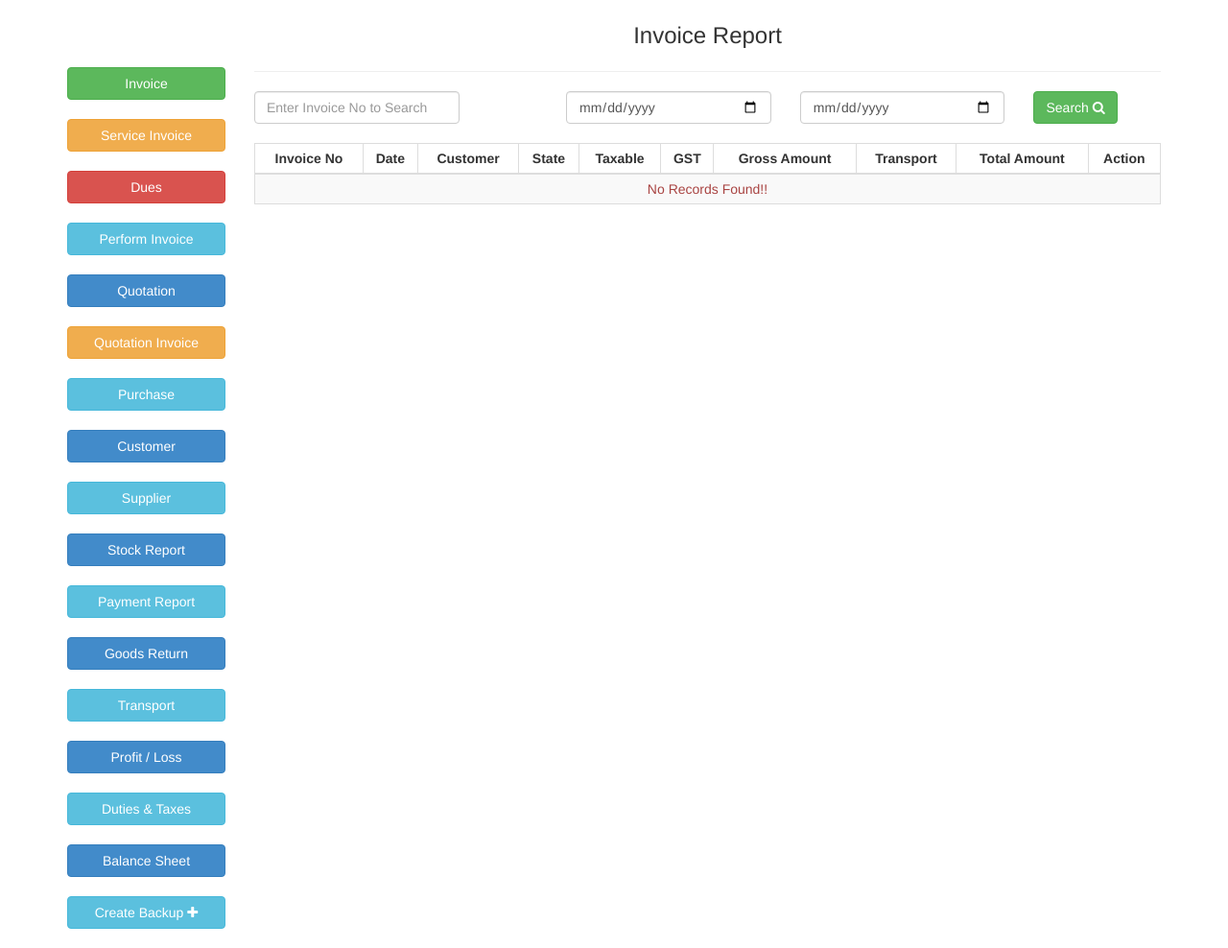
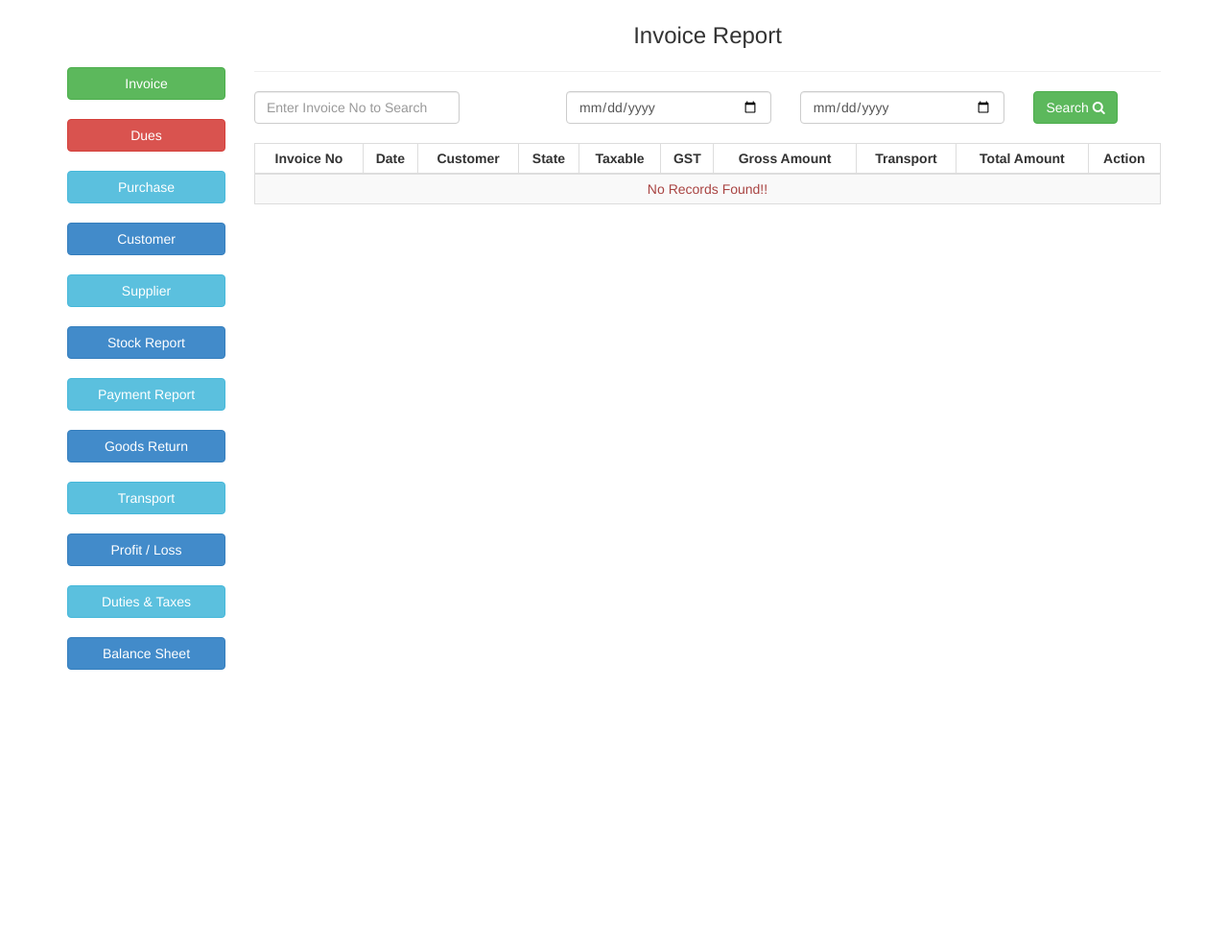
Before and after one commit to anandbrightcode/blank_inventory, a PHP site: page /reports/index.php in a window 1280 px wide. Shown: the part 152-1140 px from the top of the page at 96% size. After the commit the page ends 850 px from the top, so only its background shows below. Run offline with PHP 8.4, Linux system fonts and the light colour scheme; the visitor is signed in with stand-in values (Sample User, id 1); data that the repository does not hold is empty.

Commit message:
Update sidebar.php

```diff
--- a/reports/sidebar.php
+++ b/reports/sidebar.php
@@ -1,9 +1,9 @@
 <a href="../reports/?pagename=report" class="btn btn-success" style="width:100%">Invoice</a><br /><br />
-<a href="invoiceservice.php?pagename=report" class="btn btn-warning" style="width:100%"> Service Invoice</a><br /><br />
+<!-- <a href="invoiceservice.php?pagename=report" class="btn btn-warning" style="width:100%"> Service Invoice</a><br /><br /> -->
 <a href="dues.php?pagename=report" class="btn btn-danger" style="width:100%">Dues</a><br /><br />
-<a href="performa.php?pagename=report" class="btn btn-info" style="width:100%">Perform Invoice</a><br /><br />
-<a href="quotation.php?pagename=report" class="btn btn-primary" style="width:100%">Quotation</a><br /><br />
-<a href="qutoservice.php?pagename=report" class="btn btn-warning" style="width:100%">Quotation Invoice</a><br /><br />
+<!-- <a href="performa.php?pagename=report" class="btn btn-info" style="width:100%">Perform Invoice</a><br /><br /> -->
+<!-- <a href="quotation.php?pagename=report" class="btn btn-primary" style="width:100%">Quotation</a><br /><br /> -->
+<!-- <a href="qutoservice.php?pagename=report" class="btn btn-warning" style="width:100%">Quotation Invoice</a><br /><br /> -->
 <a href="purchase_order.php?pagename=report" class="btn btn-info" style="width:100%">Purchase</a><br /><br />
 <a href="customer.php?pagename=report" class="btn btn-primary" style="width:100%">Customer</a><br /><br />
 <a href="supplier.php?pagename=report" class="btn btn-info" style="width:100%">Supplier</a><br /><br />
@@ -14,7 +14,7 @@
 <a href="profitloss.php?pagename=report" class="btn btn-primary" style="width:100%">Profit / Loss</a><br /><br />
 <a href="taxes.php?pagename=report" class="btn btn-info" style="width:100%">Duties &amp; Taxes</a><br /><br />
 <a href="balancesheet.php?pagename=report" class="btn btn-primary" style="width:100%">Balance Sheet</a><br /><br />
-<a href="../backup/" class="btn btn-info" style="width:100%" onClick="createBackup();">Create Backup <i class="fa fa-plus"></i></a><br /><br />
+<!-- <a href="../backup/" class="btn btn-info" style="width:100%" onClick="createBackup();">Create Backup <i class="fa fa-plus"></i></a><br /><br /> -->
 <script>
 	function createBackup(){
 		alert("Copy and Keep the Downloaded Backup File in a Different Drive!");
```
